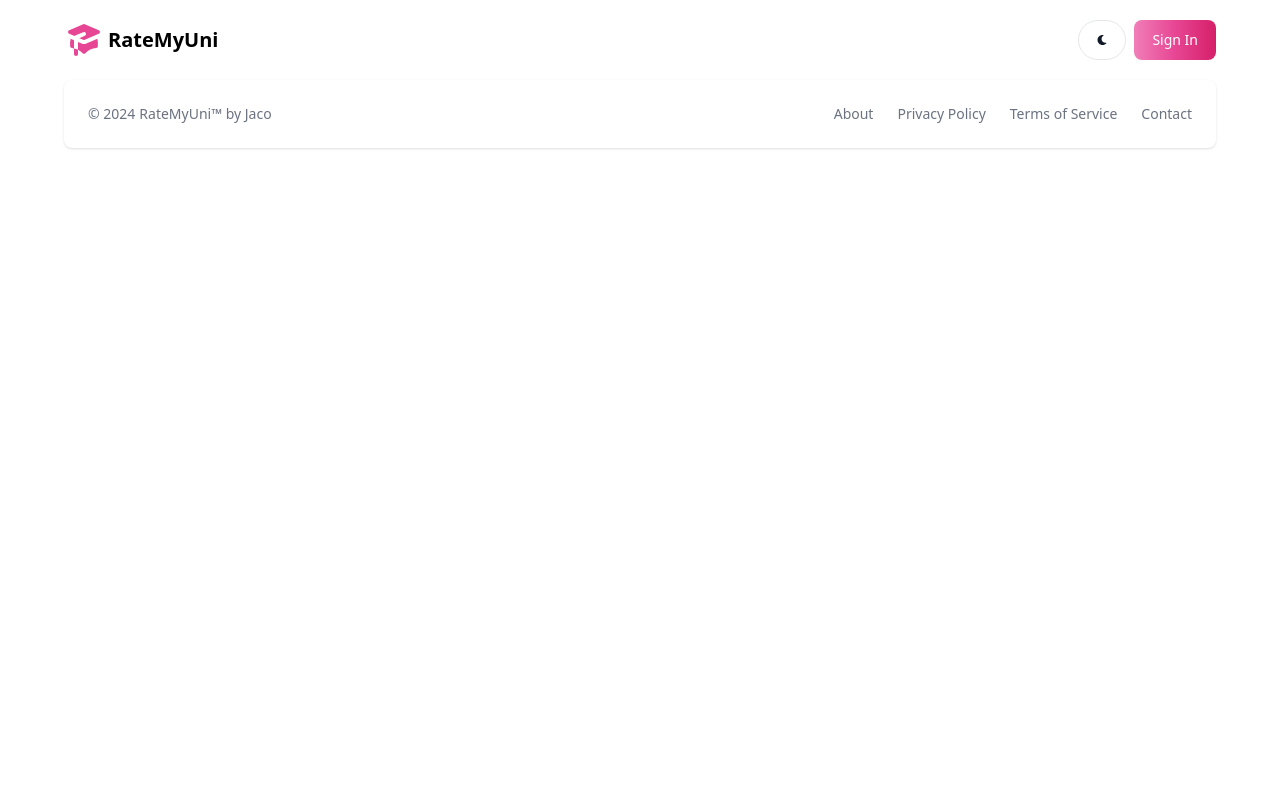
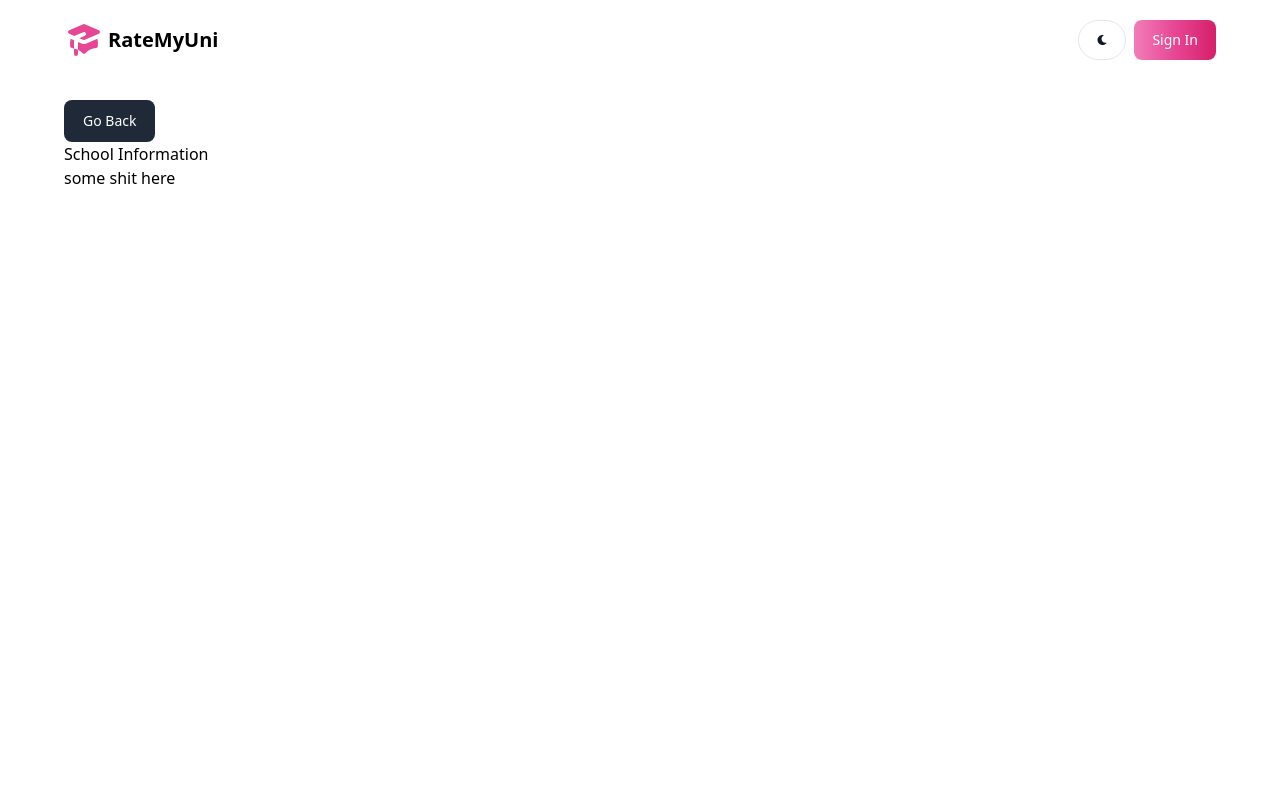
Before and after one commit to jacocanete/ratemyskwela, a React (Vite) app in the folder client/: page /school-info in a window 1280 px wide. Shown: the top 800 px of the page. Built offline with nearby package versions, Linux system fonts and the light colour scheme; the HTML template or start-up script is replaced by a standard one.

Commit message:
Added Card browse functionality

```diff
--- a/client/src/App.jsx
+++ b/client/src/App.jsx
@@ -2,6 +2,7 @@ import { useState } from "react";
 import Header from "./components/Header";
 import Footer from "./components/Footer";
 import Home from "./pages/Home";
+import SchoolInfo from "./pages/SchoolInfo";
 import { BrowserRouter, Routes, Route } from "react-router-dom";
 
 export default function App() {
@@ -10,6 +11,7 @@ export default function App() {
       <Header />
       <Routes>
         <Route path="/" element={<Home />} />
+        <Route path="/school-info" element={<SchoolInfo />} /> {/* Add this route for the SchoolInfo component */}
       </Routes>
       <Footer />
     </BrowserRouter>
--- a/client/src/components/Header.jsx
+++ b/client/src/components/Header.jsx
@@ -24,9 +24,9 @@ export default function Header() {
       <Navbar className="max-w-6xl mx-auto sm:px-0 py-5 dark:bg-slate-900">
         <Navbar.Brand
           as={Link}
+          to="/"
           href="https://flowbite-react.com"
-          className="gap-1"
-        >
+          className="gap-1">
           <HiAcademicCap className="w-10 h-10 text-pink-500 dark:text-pink-300" />
           <span className="self-center whitespace-nowrap text-xl font-bold dark:text-white">
             RateMyUni
@@ -37,8 +37,7 @@ export default function Header() {
             onClick={() => dispatch(toggleTheme())}
             className="w-12 h-10 hidden sm:inline"
             color="gray"
-            pill
-          >
+            pill>
             {theme === "light" ? <FaMoon /> : <FaSun />}
           </Button>
           <Button onClick={handleSignin} gradientMonochrome="pink">
@@ -54,8 +53,7 @@ export default function Header() {
           setShowModal(false);
         }}
         popup
-        className={theme}
-      >
+        className={theme}>
         <Modal.Header />
         {signIn ? (
           <Modal.Body>
--- a/client/src/pages/Home.jsx
+++ b/client/src/pages/Home.jsx
@@ -1,10 +1,13 @@
 import React from "react";
+import { Link } from "react-router-dom"; // Import Link from react-router-dom
 import { Button, Card, Avatar } from "flowbite-react";
 
 export default function Home() {
   return (
     <div className="max-w-6xl mx-auto mt-5 mb-5 min-h-screen">
       <div className="grid grid-cols-1 md:grid-cols-2 lg:grid-cols-3 gap-5">
+        {/* Wrap Card component with Link */}
+        <Link to="/school-info">
           <Card className="max-w-sm hover:ring">
             <div className="flex">
               <Avatar
@@ -18,10 +21,11 @@ export default function Home() {
               Cebu Institute of Technology - University
             </h5>
             <p className="font-normal text-gray-700 dark:text-gray-400">
-            Here are the biggest enterprise technology acquisitions of 2021 so
-            far, in reverse chronological order.
+              Here are the biggest enterprise technology acquisitions of 2021
+              so far, in reverse chronological order.
             </p>
           </Card>
+        </Link>
       </div>
     </div>
   );
--- /dev/null
+++ b/client/src/pages/SchoolInfo.jsx
@@ -0,0 +1,22 @@
+import React from "react";
+import { Button } from "flowbite-react";
+import { useNavigate } from "react-router-dom";
+
+export default function SchoolInfo() {
+  const navigate = useNavigate();
+
+  const handleGoBack = () => {
+    navigate("/");
+  };
+
+  return (
+    <div className="max-w-6xl mx-auto mt-5 mb-5 min-h-screen">
+      <Button color="dark" onClick={handleGoBack}>
+        Go Back
+      </Button>
+
+      <h1>School Information</h1>
+      <p>some shit here</p>
+    </div>
+  );
+}
--- a/package.json
+++ b/package.json
@@ -6,7 +6,8 @@
     "jsonwebtoken": "^9.0.2",
     "mongoose": "^8.2.1",
     "nodemon": "^3.1.0",
-    "react-redux": "^9.1.0"
+    "react-redux": "^9.1.0",
+    "react-router-dom": "^6.22.3"
   },
   "name": "ratemyuni-app",
   "version": "1.0.0",
```
Also changed, not shown: 1 other file (tests, documents, lock files or other folders). Lines whose indentation alone changed are shown as unchanged.
